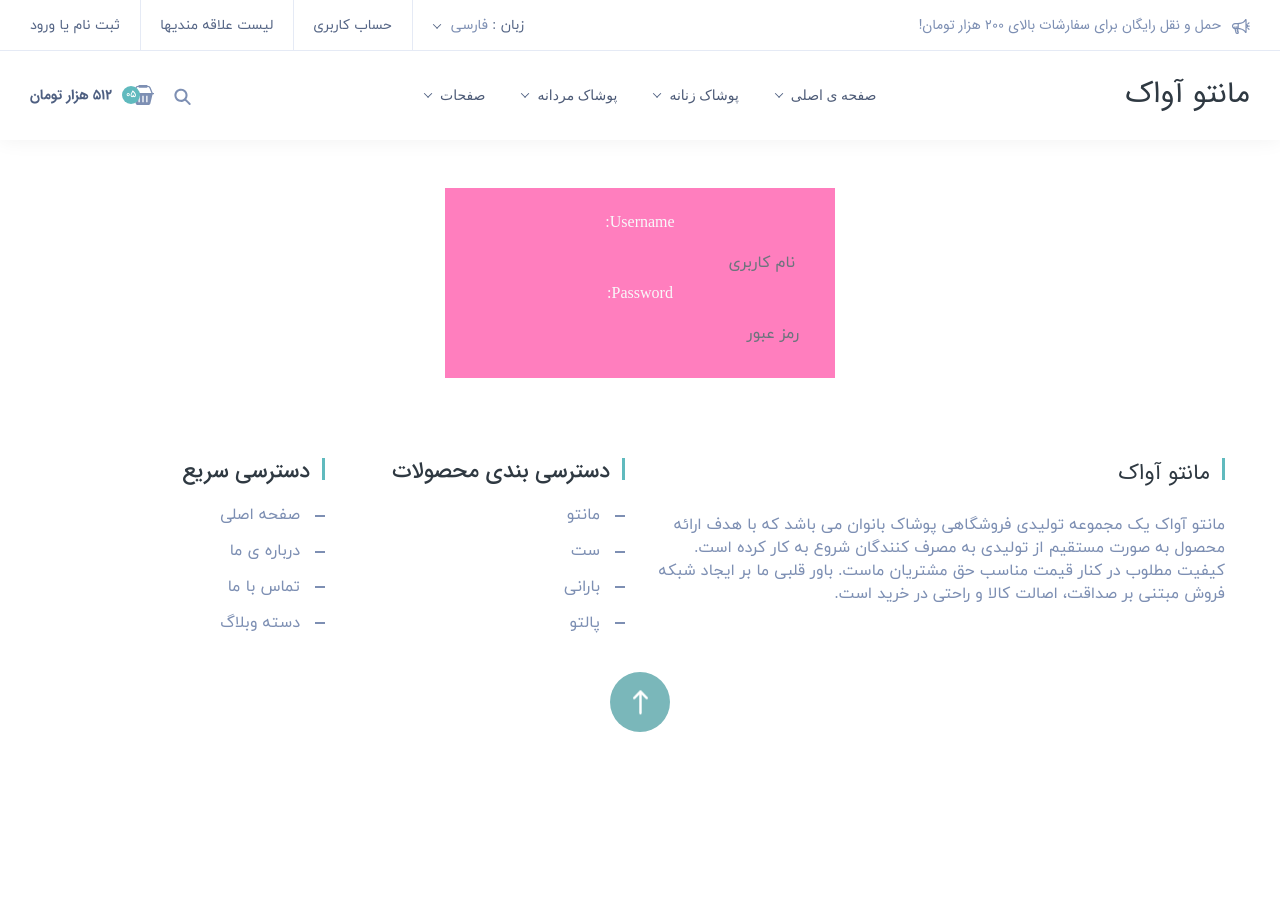
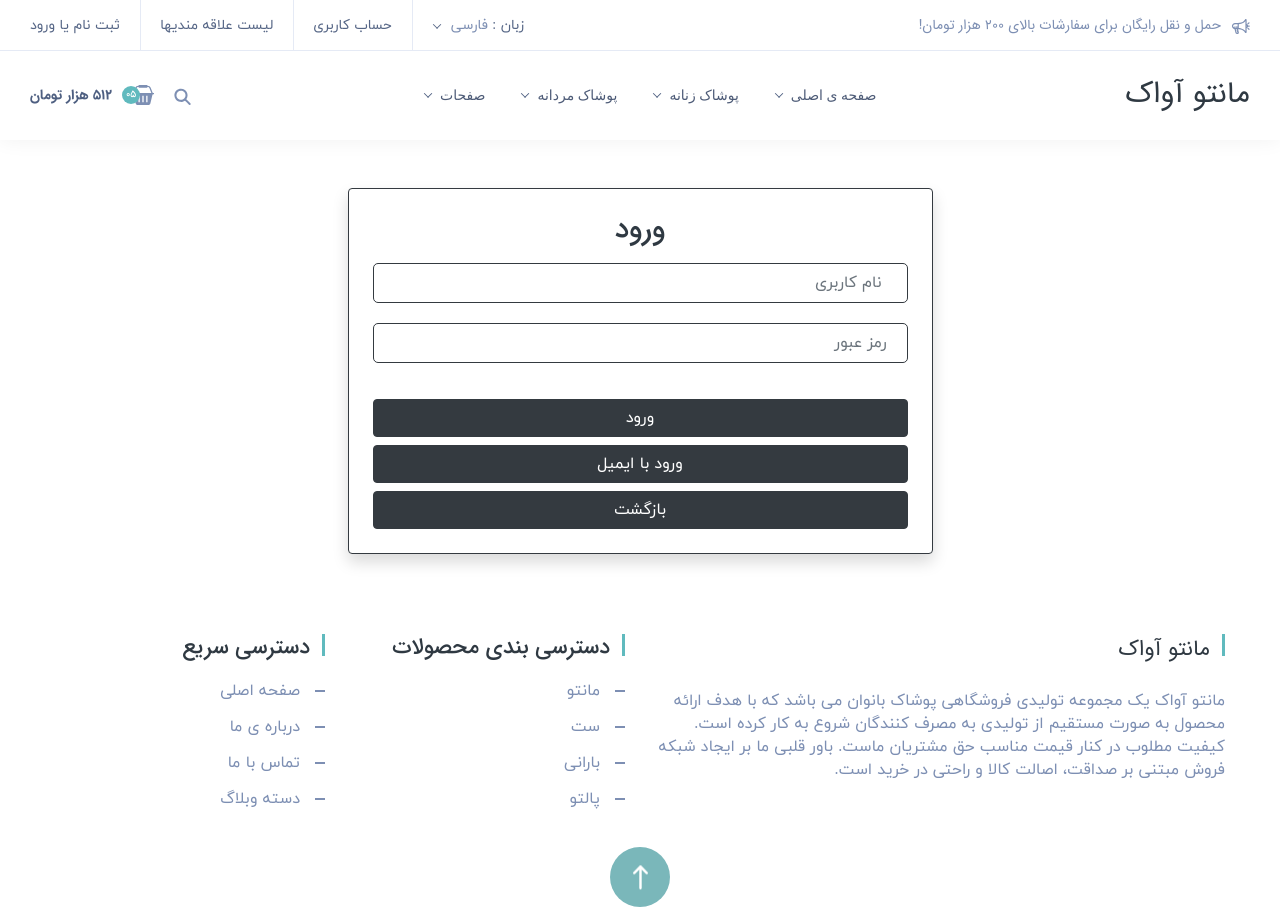
Before and after one commit to AbolfazlRasouli/Clothing_store, a Django app: page /accounts/login/ in a window 1280 px wide. Before the commit the page ends 732 px from the top, so only its background shows below. Run offline with Django 5.2, Linux system fonts and the light colour scheme; some libraries are stand-ins or nearby versions; some web fonts are replaced.

Commit message:
Making changes to the template pages in the accounts app

```diff
--- a/apps/accounts/forms.py
+++ b/apps/accounts/forms.py
@@ -8,12 +8,12 @@ class LoginForm(AuthenticationForm):
     def __init__(self, request, *args, **kwargs):
         super().__init__(request, *args, **kwargs)
         self.fields["username"].widget.attrs.update({
-            "class": "form-control bg-transparent text-white font-17 fw-bold",
+            "class": "form-control  font-17 fw-bold me-1 border border-dark",
             "placeholder":" نام کاربری ",
             "type": "email"
         })
         self.fields["password"].widget.attrs.update({
-            "class": "form-control bg-transparent text-white font-17 fw-bold",
+            "class": "form-control  font-17 fw-bold me-1 border border-dark",
             "placeholder": "رمز عبور"
         })
 
--- a/apps/accounts/templates/accounts/login.html
+++ b/apps/accounts/templates/accounts/login.html
@@ -3,8 +3,8 @@
 
 {% block content %}
 
-<div class="container text-center d-flex justify-content-center align-items-center align-items-center mt-5">
-    <div class="col-4 py-4 text-light rounded-5" style="background-color: rgb(255, 126, 190);">
+{#<div class="container text-center d-flex justify-content-center align-items-center align-items-center mt-5">#}
+{#    <div class="col-4 py-4 text-light rounded-5" style="background-color: rgb(255, 126, 190);">#}
 {#<form method="post">#}
 {#    {% csrf_token %}#}
 {#    {{ form | crispy }}#}
@@ -12,7 +12,7 @@
 {#    <button class="bg-white border-0 py-2 px-4 rounded-5" type="submit">ثبت نام</button>#}
 {#</form>#}
 
-         <form>
+{#         <form>#}
 {#                                    <div class="row">#}
 {#                                        <div class="col-md-12">#}
 {#                                            <div class="e-form-field mb-20">#}
@@ -46,10 +46,41 @@
 {#                                        </div>#}
 {#                                    </div>#}
 
-             {{ form.as_p }}
-                                </form>
-</div>
-</div>
+{#             {{ form.as_p }}#}
+{#                                </form>#}
+{#</div>#}
+{#</div>#}
+
+    <div class="container text-center d-flex justify-content-center align-items-center align-items-center mt-5">
+        <div class="col-6 py-4 text-light rounded-5 border border-dark rounded px-4 pt-4 pb-3 shadow">
+            <div class=" text-center">
+                <h2 class="autho-model-ttl"> ورود  </h2>
+            </div>
+            <form>
+                <div class="row">
+                    <div class="col-md-12">
+                        <div class="e-form-field mb-20">
+                            {{ form.username }}
+                        </div>
+                    </div>
+
+                    <div class="col-md-12">
+                        <div class="e-form-field mb-20">
+                            {{ form.password }}
+                        </div>
+                    </div>
+
+                    <div class="col-md-12">
+                        <div class="">
+                            <button type="submit" class="btn btn-dark mt-3 w-100"> ورود </button>
+                            <a class="btn btn-dark mt-2 w-100 " href="">ورود با ایمیل </a>
+                            <a class="btn btn-dark mt-2 w-100 " href="">بازگشت</a>
+                        </div>
+                    </div>
+                </div>
+            </form>
+        </div>
+    </div>
 
 
 
--- a/apps/accounts/templates/accounts/register.html
+++ b/apps/accounts/templates/accounts/register.html
@@ -37,7 +37,7 @@
                     </div>
                     <div class="col-md-12">
                         <div class="">
-                            <button type="submit" class="btn btn-dark mt-3 w-100">ثبت نام</button>
+                            <button type="submit" class="btn btn-dark mt-3 w-100"> ورود </button>
                             <a class="btn btn-dark mt-2 w-100 " href="">بازگشت</a>
                         </div>
                     </div>
```
Also changed, not shown: apps/accounts/templates/accounts/emai.html (+32 -0 lines).
